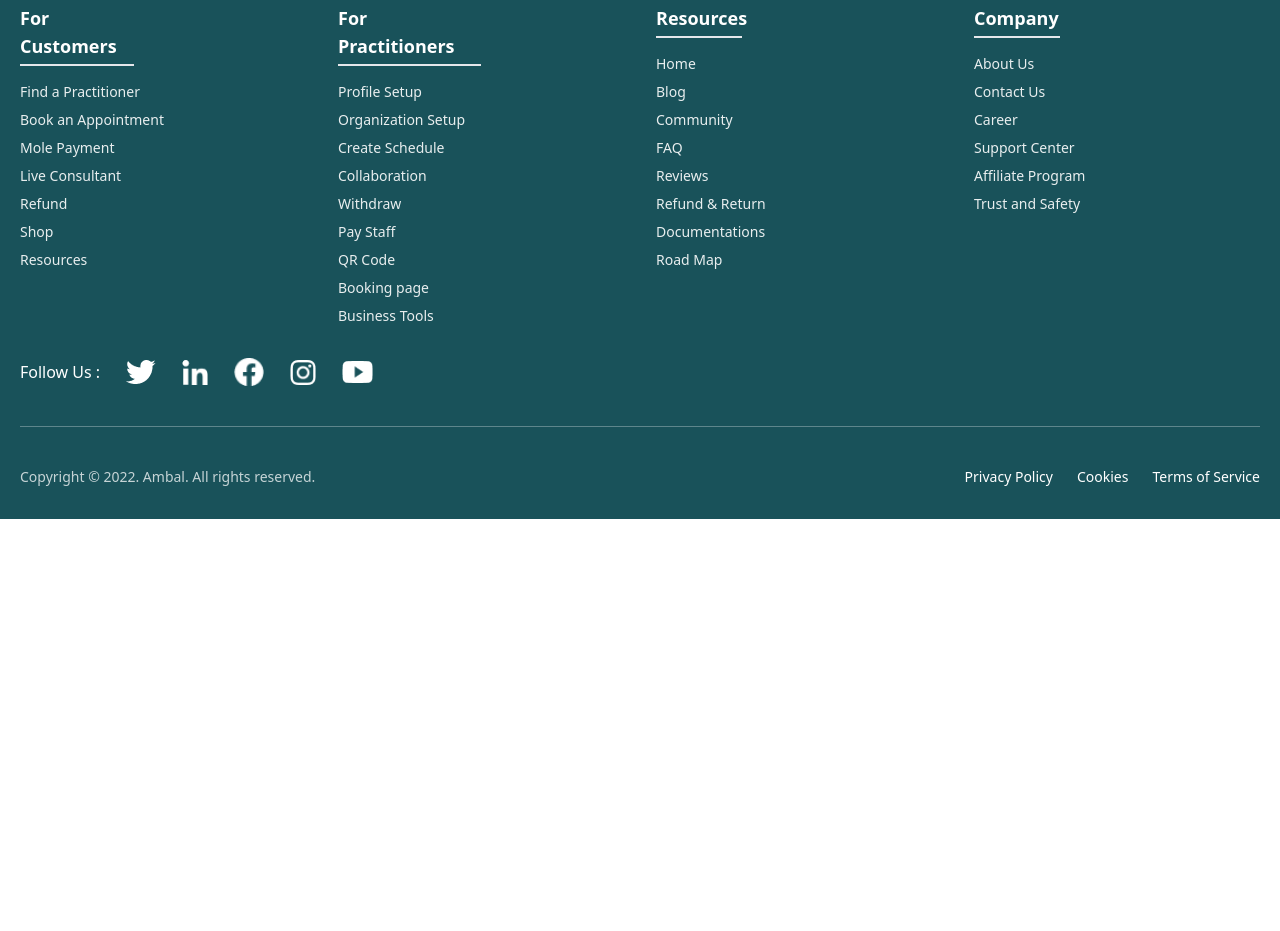
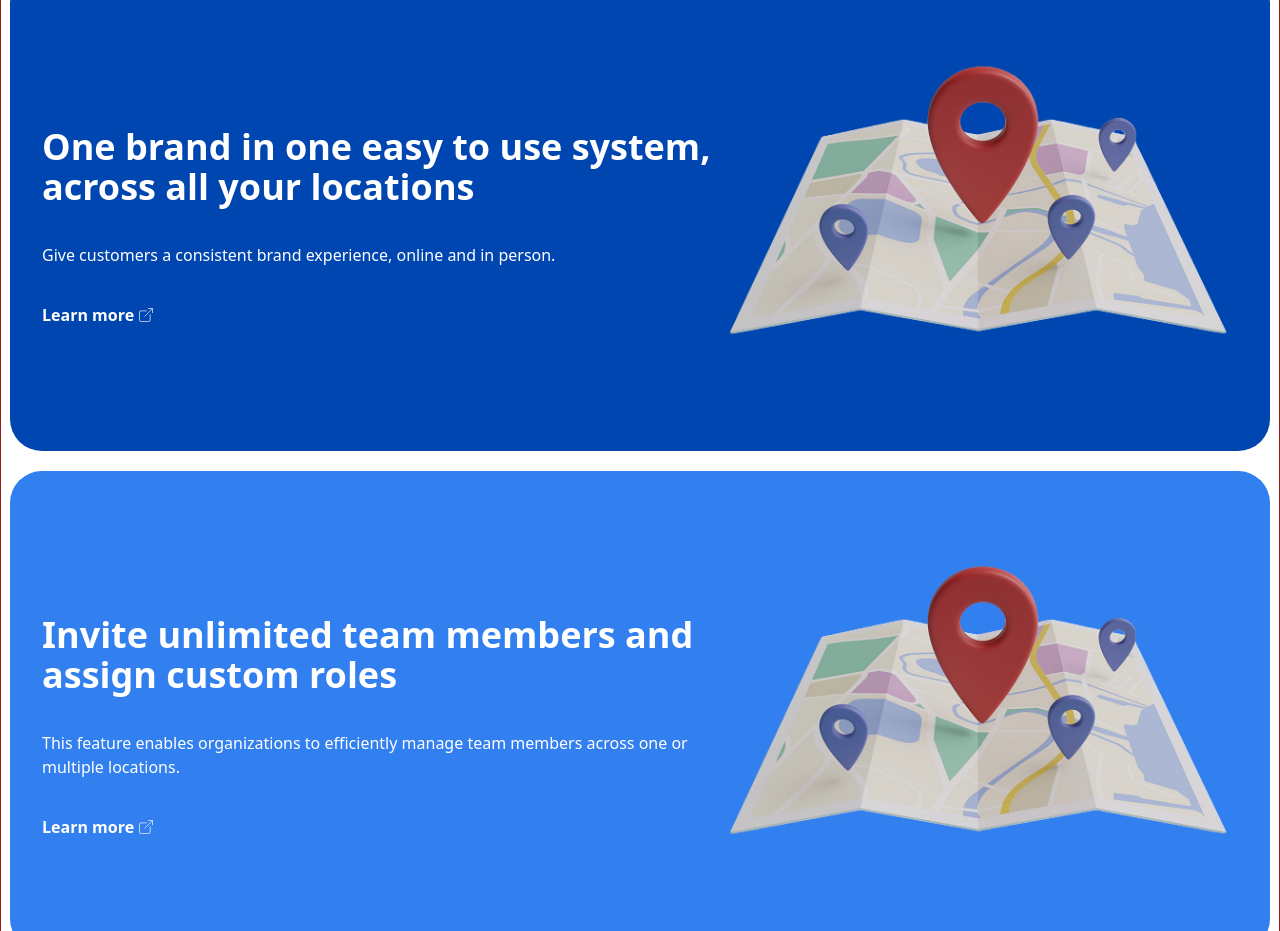
Before and after one commit to tigermursa/The-Monorepo-Project, a Next.js app in the folder apps/home/: page / in a window 1280 px wide. Shown: the part 3520-4451 px from the top of the page. Before the commit the page ends 4039 px from the top, so only its background shows below. Built offline with nearby package versions, Linux system fonts and the light colour scheme.

Commit message:
fixed industries section and also made the card stack animation for the appointment section

```diff
--- a/apps/home/components/Layouts/MainLayout.jsx
+++ b/apps/home/components/Layouts/MainLayout.jsx
@@ -1,3 +1,4 @@
+import AppointmentStacks from "../Sections/AppointmentStacks/AppointmentStacks";
 import Features from "../Sections/Features/Features";
 import HeroSection from "../Sections/HeroSection/HeroSection";
 import Industries from "../Sections/Industries/Industries";
@@ -10,6 +11,7 @@ const MainLayout = () => {
       <SocialProofSection />
       <Industries />
       <Features />
+      <AppointmentStacks />
     </div>
   );
 };
--- /dev/null
+++ b/apps/home/components/Sections/AppointmentStacks/AppointmentStacks.jsx
@@ -0,0 +1,184 @@
+import Image from "next/image";
+import styles from "./AppointmentStacks.module.css";
+import { useEffect, useRef } from "react";
+
+const alternatives = [
+  "Jane",
+  "Calendly",
+  "Cal.com",
+  "Acuity",
+  "Square Appointment",
+  "SimplyBook.me",
+  "Zenoti",
+  "Appointy",
+  "SetMore",
+  "HoneyBook",
+];
+
+const AppointmentStacks = () => {
+  const card1Ref = useRef(null);
+  const card2Ref = useRef(null);
+  const card3Ref = useRef(null);
+
+  useEffect(() => {
+    const handleScroll = () => {
+      const cards = [card1Ref.current, card2Ref.current, card3Ref.current];
+      const scrollY = window.scrollY;
+
+      cards.forEach((card, index) => {
+        const cardTop = card.getBoundingClientRect().top;
+
+        //  transforms based on scroll position
+        if (scrollY > cardTop + window.innerHeight / 2) {
+          card.style.transform = `translateY(${index * 20}px)`; // Stack cards
+        } else {
+          card.style.transform = "translateY(0)";
+        }
+      });
+    };
+
+    window.addEventListener("scroll", handleScroll);
+    return () => window.removeEventListener("scroll", handleScroll);
+  }, []);
+
+  return (
+    <>
+      <div className={styles.container}>
+        {/* Card 1 */}
+        <div ref={card1Ref} className={styles.card}>
+          <div className="flex items-center">
+            <div className="max-w-2xl">
+              <h3 className="text-4xl font-semibold text-white mb-9">
+                One brand in one easy to use system, across all your locations
+              </h3>
+              <p className="text-white mb-9">
+                Give customers a consistent brand experience, online and in
+                person.
+              </p>
+              <button className="text-white text-start rounded-lg font-semibold flex items-center gap-1">
+                Learn more{" "}
+                <svg
+                  xmlns="http://www.w3.org/2000/svg"
+                  width="1em"
+                  height="1em"
+                  viewBox="0 0 512 512"
+                >
+                  <path
+                    fill="none"
+                    stroke="currentColor"
+                    strokeLinecap="round"
+                    strokeLinejoin="round"
+                    strokeWidth={21}
+                    d="M388.364 242.764v178.691A42.547 42.547 0 0 1 345.818 464H90.546A42.544 42.544 0 0 1 48 421.455V166.182a42.543 42.543 0 0 1 42.546-42.546h178.69M464 180.364V48H331.636M216 296L464 48"
+                  ></path>
+                </svg>
+              </button>
+            </div>
+            <div>
+              <Image
+                src="/img/Multi Branch FF.png"
+                width={550}
+                height={472}
+                alt="map-image"
+              />
+            </div>
+          </div>
+        </div>
+
+        {/* Card 2 */}
+        <div ref={card2Ref} className={styles.card}>
+          <div className="flex items-center">
+            <div className="max-w-2xl">
+              <h3 className="text-4xl font-semibold text-white mb-9">
+                Invite unlimited team members and assign custom roles
+              </h3>
+              <p className="text-white mb-9">
+                This feature enables organizations to efficiently manage team
+                members across one or multiple locations.
+              </p>
+              <button className="text-white text-start rounded-lg font-semibold flex items-center gap-1">
+                Learn more{" "}
+                <svg
+                  xmlns="http://www.w3.org/2000/svg"
+                  width="1em"
+                  height="1em"
+                  viewBox="0 0 512 512"
+                >
+                  <path
+                    fill="none"
+                    stroke="currentColor"
+                    strokeLinecap="round"
+                    strokeLinejoin="round"
+                    strokeWidth={21}
+                    d="M388.364 242.764v178.691A42.547 42.547 0 0 1 345.818 464H90.546A42.544 42.544 0 0 1 48 421.455V166.182a42.543 42.543 0 0 1 42.546-42.546h178.69M464 180.364V48H331.636M216 296L464 48"
+                  ></path>
+                </svg>
+              </button>
+            </div>
+            <div>
+              <Image
+                src="/img/Multi Branch FF.png"
+                width={550}
+                height={472}
+                alt="map-image"
+              />
+            </div>
+          </div>
+        </div>
+
+        {/* Card 3 */}
+        <div ref={card3Ref} className={styles.card}>
+          <div className="flex items-center">
+            <div className="max-w-2xl">
+              <h3 className="text-4xl font-semibold text-white mb-9">
+                Securely manage and organize payments: Cash, Debit, Credit
+              </h3>
+              <p className="text-white mb-9">
+                Give customers a consistent brand experience, online and in
+                person.
+              </p>
+              <button className="text-white text-start rounded-lg font-semibold flex items-center gap-1">
+                Learn more{" "}
+                <svg
+                  xmlns="http://www.w3.org/2000/svg"
+                  width="1em"
+                  height="1em"
+                  viewBox="0 0 512 512"
+                >
+                  <path
+                    fill="none"
+                    stroke="currentColor"
+                    strokeLinecap="round"
+                    strokeLinejoin="round"
+                    strokeWidth={21}
+                    d="M388.364 242.764v178.691A42.547 42.547 0 0 1 345.818 464H90.546A42.544 42.544 0 0 1 48 421.455V166.182a42.543 42.543 0 0 1 42.546-42.546h178.69M464 180.364V48H331.636M216 296L464 48"
+                  ></path>
+                </svg>
+              </button>
+            </div>
+            <div>
+              <Image
+                src="/img/payment Home.png"
+                width={550}
+                height={472}
+                alt="map-image"
+              />
+            </div>
+          </div>
+        </div>
+      </div>
+      <div className="mt-20 flex items-center justify-center gap-6 mb-20">
+        <p className="text-lg">Replace:</p>
+        <ul className="flex items-center gap-4 text-[#016DA3] text-sm">
+          {alternatives.map((item, index) => (
+            <li key={index} className="bg-gray-100 px-3 py-1 rounded-md">
+              {item}
+            </li>
+          ))}
+        </ul>
+      </div>
+    </>
+  );
+};
+
+export default AppointmentStacks;
--- /dev/null
+++ b/apps/home/components/Sections/AppointmentStacks/AppointmentStacks.module.css
@@ -0,0 +1,33 @@
+.container {
+  display: flex;
+  flex-direction: column;
+  align-items: center;
+  gap: 20px;
+  padding-bottom: 100px;
+}
+
+.card {
+  width: 1260px;
+  height: 480px;
+  border-radius: 32px;
+  padding: 32px;
+  position: sticky;
+  top: 200px;
+  transition: transform 0.5s ease;
+  background-color: #0046b0;
+}
+
+.card:nth-child(1) {
+  background-color: #0046b0;
+  z-index: 1;
+}
+
+.card:nth-child(2) {
+  background-color: #327ff0;
+  z-index: 2;
+}
+
+.card:nth-child(3) {
+  background-color: #0046b0;
+  z-index: 3;
+}
--- a/apps/home/components/Sections/Features/Features.jsx
+++ b/apps/home/components/Sections/Features/Features.jsx
@@ -24,7 +24,6 @@ const Features = () => {
               key={id}
               className="bg-[#25646C] border border-transparent shadow-sm hover:border-white hover:shadow-md hover:shadow-gray-300 transition-all duration-300 rounded-[20px] p-5 text-white relative"
             >
-              {/* Add a pseudo-element for the border transition */}
               <div className="absolute inset-0 border-2 border-transparent rounded-[20px] pointer-events-none transition-all duration-300 hover:border-white"></div>
 
               <div className="flex justify-between items-center mb-5">
--- a/apps/home/styles/globals.css
+++ b/apps/home/styles/globals.css
@@ -2,28 +2,31 @@
 @tailwind components;
 @tailwind utilities;
 
-/* @layer components {
-  .industry-card {
-    transition: all 800ms ease-in;
-  }
+/* animation fixer for industries section */
+.card-container {
+  position: relative;
+  transition: width 1100ms ease;
+  overflow: hidden;
+}
 
-  .industry-card-image {
-    transition: all 500ms;
-  }
+.card-image {
+  position: absolute;
+  top: 0;
+  right: 0;
+  width: 100%;
+  height: 100%;
+  transition: width 1100ms ease, right 1100ms ease;
+  object-fit: cover;
+}
 
-  .industry-text-reveal {
-    animation: textReveal 300ms ease-out forwards;
-    animation-delay: 300ms;
-  }
-
-  @keyframes textReveal {
-    from {
-      opacity: 0;
-      transform: translateY(10px);
-    }
-    to {
-      opacity: 1;
-      transform: translateY(0);
-    }
-  }
-} */
+.card-content {
+  position: absolute;
+  left: 0;
+  width: 66.66%; /* 2/3 of the card */
+  height: 100%;
+  padding: 2rem;
+  display: flex;
+  flex-direction: column;
+  justify-content: center;
+  color: white;
+}
```
Also changed, not shown: apps/home/components/Sections/Industries/Industries.jsx (+15 -15 lines), apps/home/Progress.txt (added), apps/home/public/img/Multi Branch FF.png (added), apps/home/public/img/payment Home.png (added).
